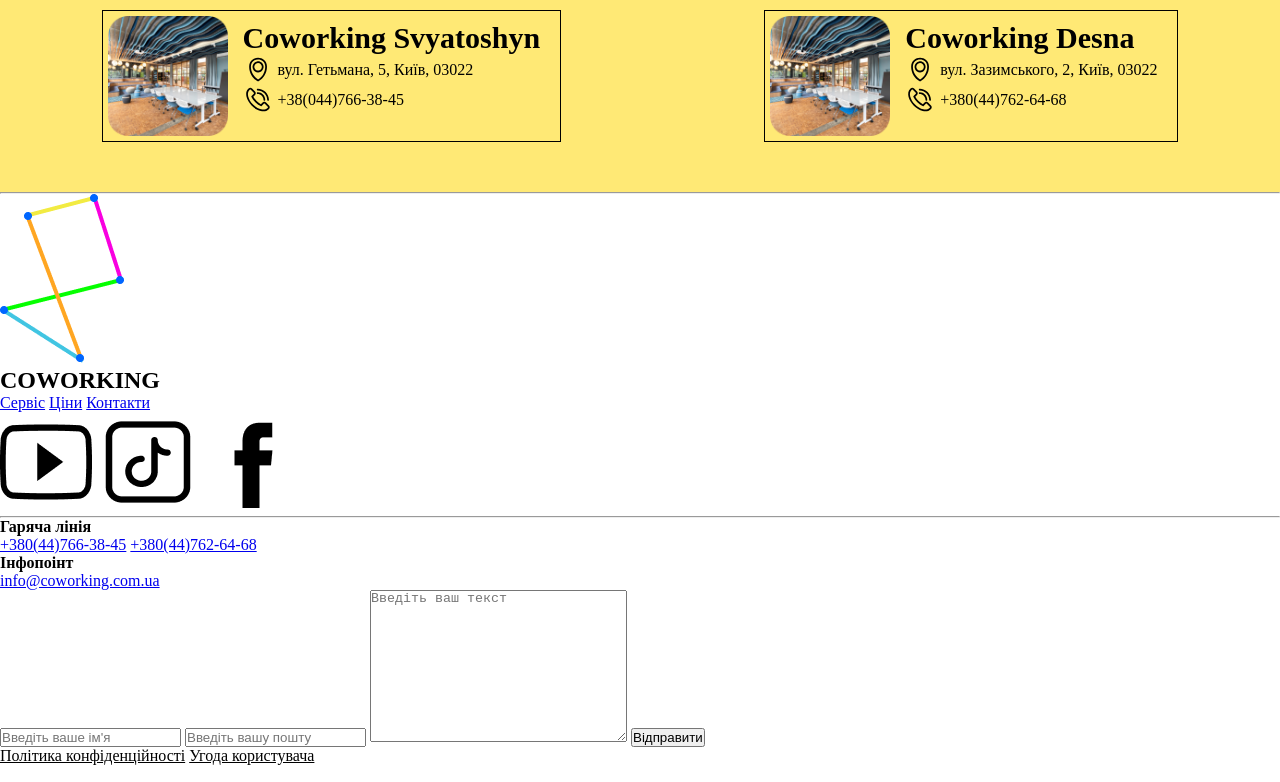
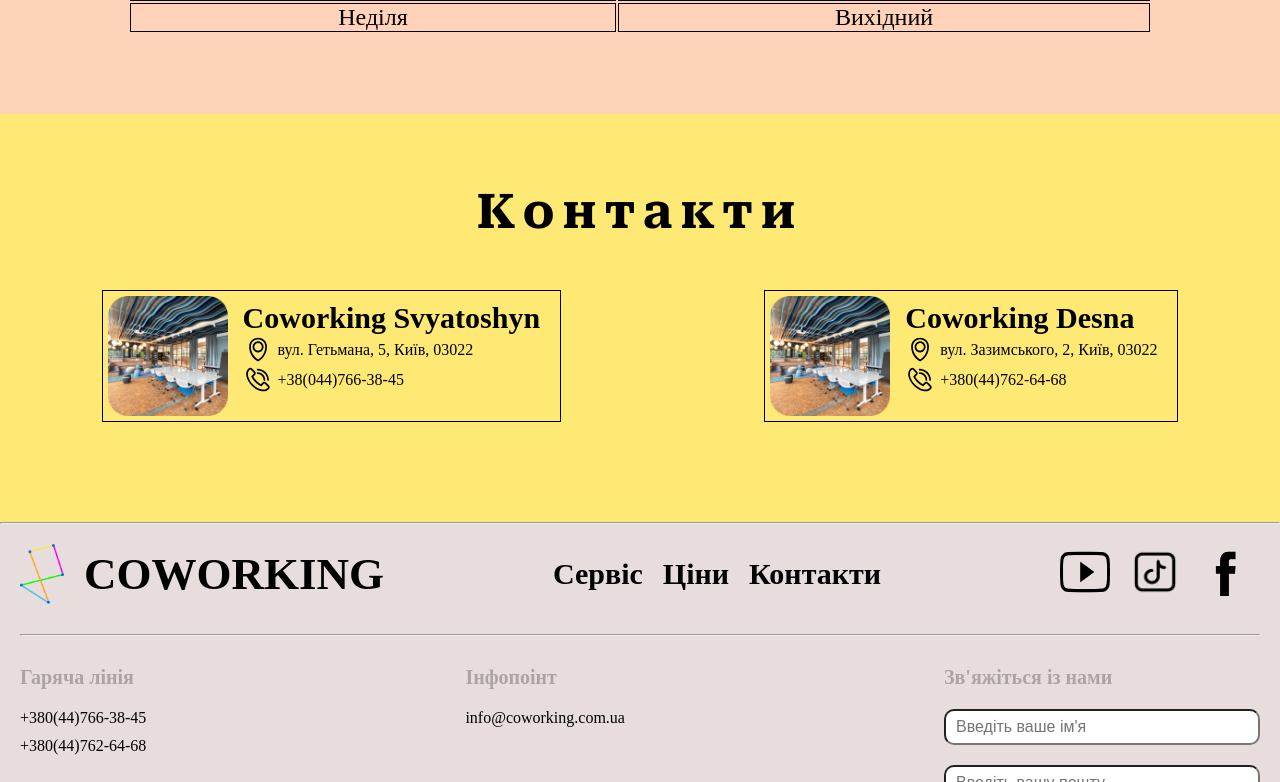
Before and after one commit to Mar4ik10/WebCoworking, a plain HTML site: page index.html in a window 1280 px wide. Shown: the part 3512-4294 px from the top of the page. Drawn offline with Linux system fonts and the light colour scheme.

Commit message:
Finish css styling of home page

```diff
--- a/index.html
+++ b/index.html
@@ -271,8 +271,8 @@
         </div>
       </div>
     </section>
+    <hr />
     <footer>
-      <hr />
       <section class="footer-upper-row">
         <div class="footer-logo">
           <img src="images/logo.png" alt="Лого" />
@@ -285,7 +285,7 @@
         </div>
 
         <div class="footer-icons">
-          <a href="https://youtube.com"
+          <a href="https://www.youtube.com/"
             ><img src="images/icons/youtube.png" alt="Youtube"
           /></a>
           <a href="https://tiktok.com"
@@ -307,6 +307,7 @@
             <a href="tel:+380447663845">+380(44)766-38-45</a>
             <a href="tel:+380447626468">+380(44)762-64-68</a>
           </div>
+        </div>
 
         <div class="footer-infopoint">
           <h4>Інфопоінт</h4>
@@ -318,6 +319,7 @@
 
         <div class="footer-contacts">
           <form action="#" method="post">
+            <h4>Зв'яжіться із нами</h4>
             <input
               placeholder="Введіть ваше ім'я"
               type="text"
@@ -340,7 +342,6 @@
             <input type="submit" value="Відправити" />
           </form>
         </div>
-        </div>
       </section>
 
       <div class="footer-rights">
--- a/styles/styles.css
+++ b/styles/styles.css
@@ -127,6 +127,10 @@ section#Service {
     font-size: 25px;
 }
 
+section#Prices, section#Time, section#Contacts {
+    padding: 50px 0;
+}
+
 
 section#Prices h1 {
     text-align: center;
@@ -137,7 +141,7 @@ section#Prices h1 {
 
 .price-cards {
     display: flex;
-    justify-content: space-between;
+    justify-content: space-evenly;
     flex-wrap: wrap;
 }
 
@@ -222,7 +226,7 @@ section#Contacts h1 {
     padding-top: 20px;
     font-weight: bold;
     letter-spacing: 8px;
-    margin-bottom: 20px;
+    margin-bottom: 50px;
     text-align: center;
 }
 
@@ -267,3 +271,130 @@ section#Contacts h1 {
     color: #F2AF4C;
     transition: all 0.2s ease;
 }
+
+
+footer {
+    padding: 20px;
+    background-color: #E7DDDD;
+}
+
+.footer-upper-row {
+    display: flex;
+    justify-content: space-between;
+    margin-bottom: 30px;
+}
+
+.footer-upper-row .footer-logo {
+    display: flex;
+    justify-content: space-between;
+    align-items: center;
+    font-size: 30px;
+}
+
+.footer-upper-row .footer-logo img {
+    margin-right: 20px;
+    height: 60px;
+}
+
+.footer-upper-row .footer-butons {
+    display: flex;
+    align-items: center;
+}
+
+.footer-upper-row .footer-butons a {
+    font-size: 30px;
+    color: black;
+    text-decoration: none;
+    margin: 0 10px;
+    font-weight: bold;
+}
+
+.footer-upper-row .footer-icons {
+    display: flex;
+    align-items: center;
+}
+
+.footer-upper-row .footer-icons img {
+    width: 50px;
+}
+
+.footer-icons a {
+    margin: 0 10px;
+}
+
+section.footer-lower-row {
+    display: flex;
+    justify-content: space-between;
+    margin-top: 30px;
+}
+
+section.footer-lower-row .footer-tel h4 {
+    font-size: 20px;
+    opacity: 0.25;
+}
+
+section.footer-lower-row .footer-numbers {
+    display: flex;
+    flex-direction: column;
+    margin-top: 20px;
+}
+
+section.footer-lower-row .footer-numbers a {
+    color: black;
+    text-decoration: none;
+    margin-bottom: 10px;
+    font-size: 16px;
+}
+
+section.footer-lower-row .footer-infopoint h4 {
+    font-size: 20px;
+    opacity: 0.25;
+}
+
+
+.footer-lower-row .footer-infopoint .footer-mail {
+    margin-top: 20px;
+}
+
+.footer-lower-row .footer-infopoint .footer-mail a {
+    color: black;
+    text-decoration: none;
+}
+
+
+.footer-contacts h4 {
+    font-size: 20px;
+    opacity: 0.25;
+}
+
+
+.footer-contacts form {
+    display: flex;
+    flex-direction: column;
+}
+
+.footer-contacts form input,  .footer-contacts form textarea{
+    margin-top: 20px;
+    padding: 10px;
+    font-size: 16px;
+    font-family: sans-serif;
+    border-radius: 10px;
+}
+
+.footer-contacts form input {
+    height: 36px;
+}
+
+.footer-contacts form input[type="submit"] {
+    background-color: #FFD6A6;
+}
+
+
+.footer-rights {
+    margin: 20px 0;
+}
+
+.footer-rights u {
+    margin-right: 20px;
+    opacity: 0.3;
+}
```
Lines whose indentation alone changed are shown as unchanged.
